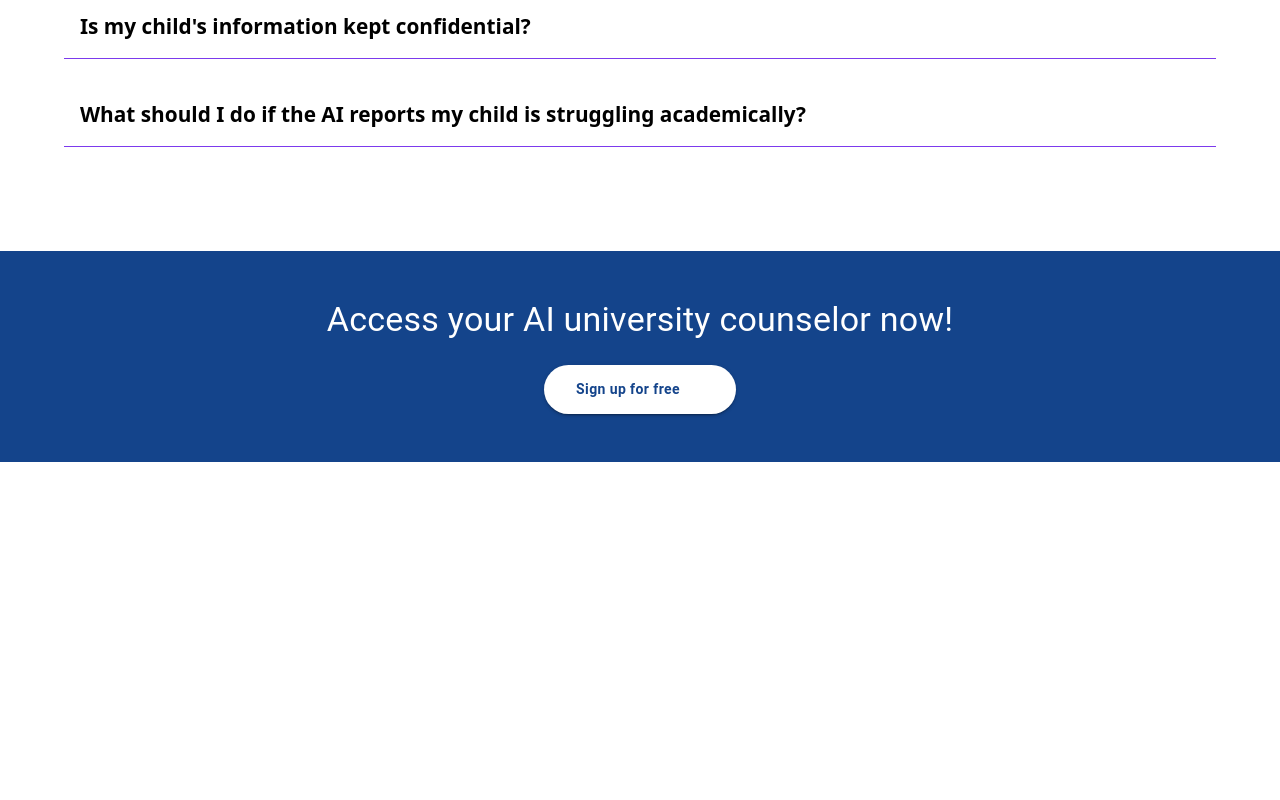
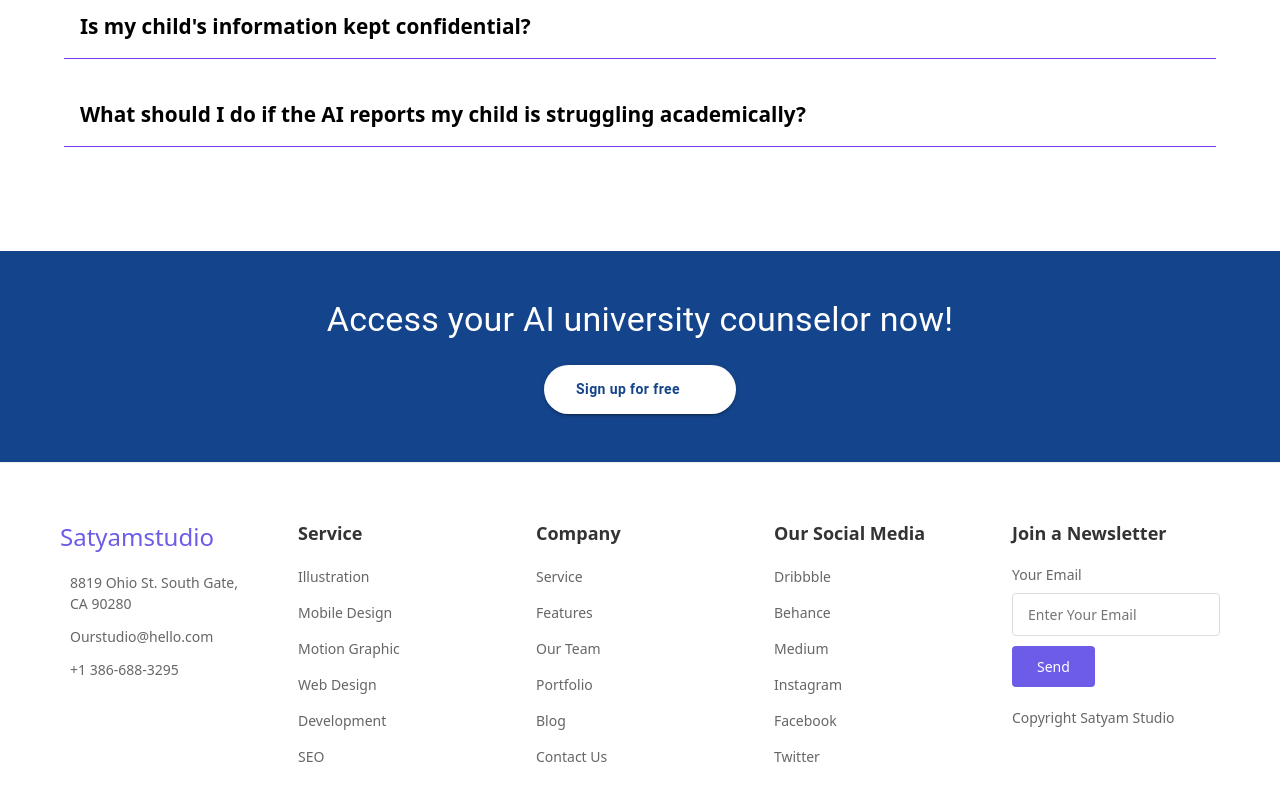
Before and after one commit to Tdk2302/EduConnect, a React (Vite) app: page /homepage in a window 1280 px wide. Shown: the part 2999-3799 px from the top of the page. Before the commit the page ends 3461 px from the top, so only its background shows below. Built offline with nearby package versions, Linux system fonts and the light colour scheme; some icons are missing.

Commit message:
change-route

```diff
--- a/src/Router.jsx
+++ b/src/Router.jsx
@@ -5,7 +5,7 @@ import { Bounce, ToastContainer } from "react-toastify";
 import "react-toastify/dist/ReactToastify.css";
 import Register from "./pages/Parents/Auth/Register/Register";
 import Signin from "./pages/Parents/Auth/Signin/Singin";
-import Dashboard from "./component/Dashboard";
+import Dashboard from "./component/dashboard";
 import Homepage from "./pages/Parents/Auth/Teacher/Homepage";
 import ProfileUser from "./component/ProfileUser";
 
@@ -13,7 +13,7 @@ const Router = () => {
   return (
     <>
       <Routes>
-        <Route path="/" element={<Navigate to="/dashboard" replace />} />
+        <Route path="/" element={<Navigate to="/homepage" replace />} />
         <Route path="/signin" element={<Signin />} />
         <Route path="/register" element={<Register />} />
         <Route path="/dashboard" element={<Dashboard />} />
--- a/src/pages/Parents/Auth/Teacher/Homepage.jsx
+++ b/src/pages/Parents/Auth/Teacher/Homepage.jsx
@@ -26,6 +26,7 @@ import Accordion from "@mui/material/Accordion";
 import AccordionSummary from "@mui/material/AccordionSummary";
 import AccordionDetails from "@mui/material/AccordionDetails";
 import ExpandMoreIcon from "@mui/icons-material/ExpandMore";
+import Footer from "../../../../component/Footer";
 
 const StyledButton = styled(Button)({
   borderRadius: "25px",
@@ -486,6 +487,7 @@ const Homepage = () => {
           </Container>
         </Box>
       </Box>
+      <Footer />
     </>
   );
 };
```
